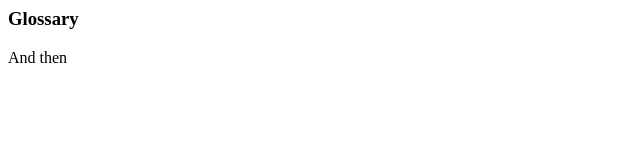
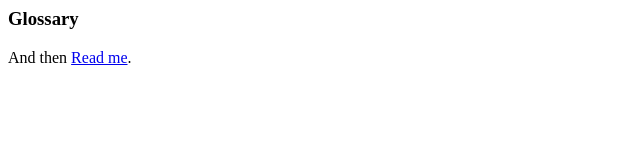
Before and after one commit to adomani/Schemes_not_much, a plain HTML site: page index.html in a window 1280 px wide. Shown: the full height of the page, 0-640 px from the left. Drawn offline with Linux system fonts and the light colour scheme.

Commit message:
Update index.html

```diff
--- a/index.html
+++ b/index.html
@@ -1,3 +1,5 @@
 <H3>Glossary</H3>
 
 And then
+
+<a href="README.md">Read me</a>.
```
